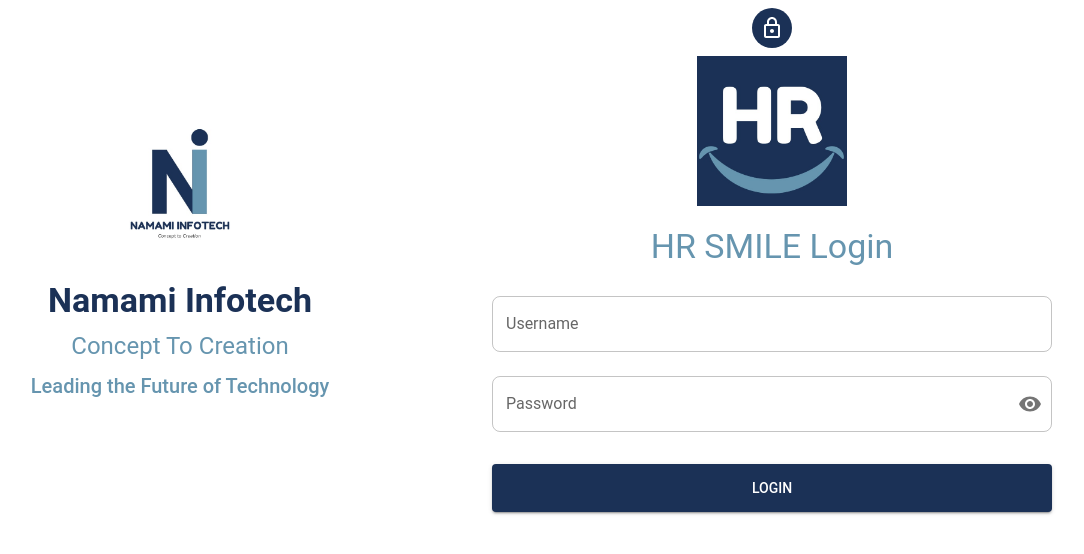
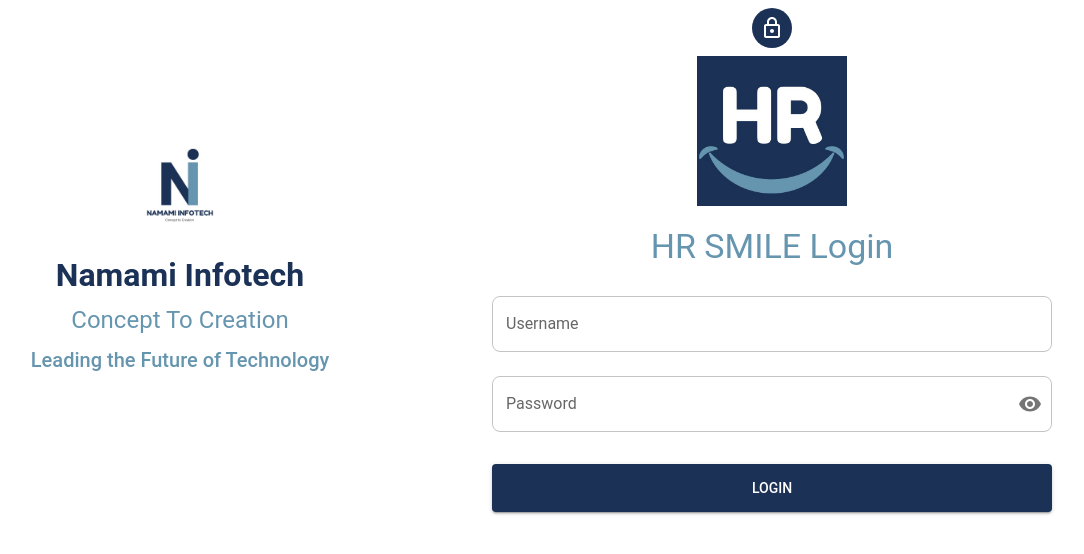
Before and after one commit to yashxjain/HRSMILEFRONTEND, a React (Create React App) app: page / in a window 1280 px wide. Shown: the top 554 px of the page, without its empty margins (164-1248 px from the left). Built offline with nearby package versions, Linux system fonts and the light colour scheme.

Commit message:
new add8

```diff
--- a/src/pages/Login.js
+++ b/src/pages/Login.js
@@ -2,7 +2,7 @@
 import { useNavigate } from 'react-router-dom';
 import { useAuth } from '../components/auth/AuthContext';
 import {
-    Container, TextField, Button, Box, Typography, Paper, Avatar, CircularProgress, Grid, IconButton, InputAdornment
+    Container, TextField, Button, Box, Typography, Avatar, CircularProgress, Grid, IconButton, InputAdornment
 } from '@mui/material';
 import { createTheme, ThemeProvider } from '@mui/material/styles';
 import LockOutlinedIcon from '@mui/icons-material/LockOutlined';
@@ -66,18 +66,55 @@
     return (
         <ThemeProvider theme={theme}>
             <Container maxWidth="lg">
-                <Grid container spacing={4} alignItems="center" >
+                <Grid container spacing={4} alignItems="center" sx={{ textAlign: { xs: 'center', md: 'left' } }}>
                     {/* Left side: Company logo, name, and title */}
                     <Grid item xs={12} md={6}>
-                        <Box sx={{ display: 'flex', flexDirection: 'column', alignItems: 'center' }}>
-                            <img src={logo1} alt="Namami Infotech Logo" style={{ width: '150px', marginBottom: '20px' }} />
-                            <Typography variant="h4" align="center" sx={{ color: '#1B3156', fontWeight: 'bold' }}>
+                        <Box sx={{
+                            display: 'flex',
+                            flexDirection: 'column',
+                            alignItems: 'center',
+                            textAlign: { xs: 'center', md: 'left' }
+                        }}>
+                            <img
+                                src={logo1}
+                                alt="Namami Infotech Logo"
+                                style={{
+                                    width: '100px', // Adjust size for mobile
+                                    marginBottom: '20px',
+                                    display: { xs: 'block', md: 'none' } // Hide on larger screens
+                                }}
+                            />
+                            <Typography
+                                variant="h4"
+                                align="center"
+                                sx={{
+                                    color: '#1B3156',
+                                    fontWeight: 'bold',
+                                    fontSize: { xs: '1.5rem', md: '2rem' } // Adjust font size for mobile
+                                }}
+                            >
                                 Namami Infotech
                             </Typography>
-                            <Typography variant="h5" align="center" sx={{ color: '#6695AF', mt: 1 }}>
+                            <Typography
+                                variant="h5"
+                                align="center"
+                                sx={{
+                                    color: '#6695AF',
+                                    mt: 1,
+                                    fontSize: { xs: '1rem', md: '1.5rem' } // Adjust font size for mobile
+                                }}
+                            >
                                 Concept To Creation
                             </Typography>
-                            <Typography variant="h6" align="center" sx={{ color: '#6695AF', mt: 1 }}>
+                            <Typography
+                                variant="h6"
+                                align="center"
+                                sx={{
+                                    color: '#6695AF',
+                                    mt: 1,
+                                    fontSize: { xs: '0.875rem', md: '1.25rem' } // Adjust font size for mobile
+                                }}
+                            >
                                 Leading the Future of Technology
                             </Typography>
                         </Box>
@@ -89,7 +126,14 @@
                             <Avatar sx={{ m: 1, bgcolor: '#1B3156' }}>
                                 <LockOutlinedIcon />
                             </Avatar>
-                            <img src={logo} alt="Namami Infotech Logo" style={{ width: '150px', marginBottom: '20px' }} />
+                            <img
+                                src={logo}
+                                alt="HR Smile Logo"
+                                style={{
+                                    width: '150px',
+                                    marginBottom: '20px'
+                                }}
+                            />
 
                             <Typography variant="h4" align="center" sx={{ color: '#6695AF' }} gutterBottom>
                                 HR SMILE Login
@@ -141,7 +185,7 @@
                                     sx={{
                                         mt: 3,
                                         py: 1.5,
-                                        mb: { xs: 2, md: 0 } // Adds 2 units of margin-bottom on extra small screens, 0 on medium and above
+                                        mb: { xs: 2, md: 0 } // Adds padding-bottom for mobile view
                                     }}
                                     disabled={loading} // Disable button when loading
                                 >
```
